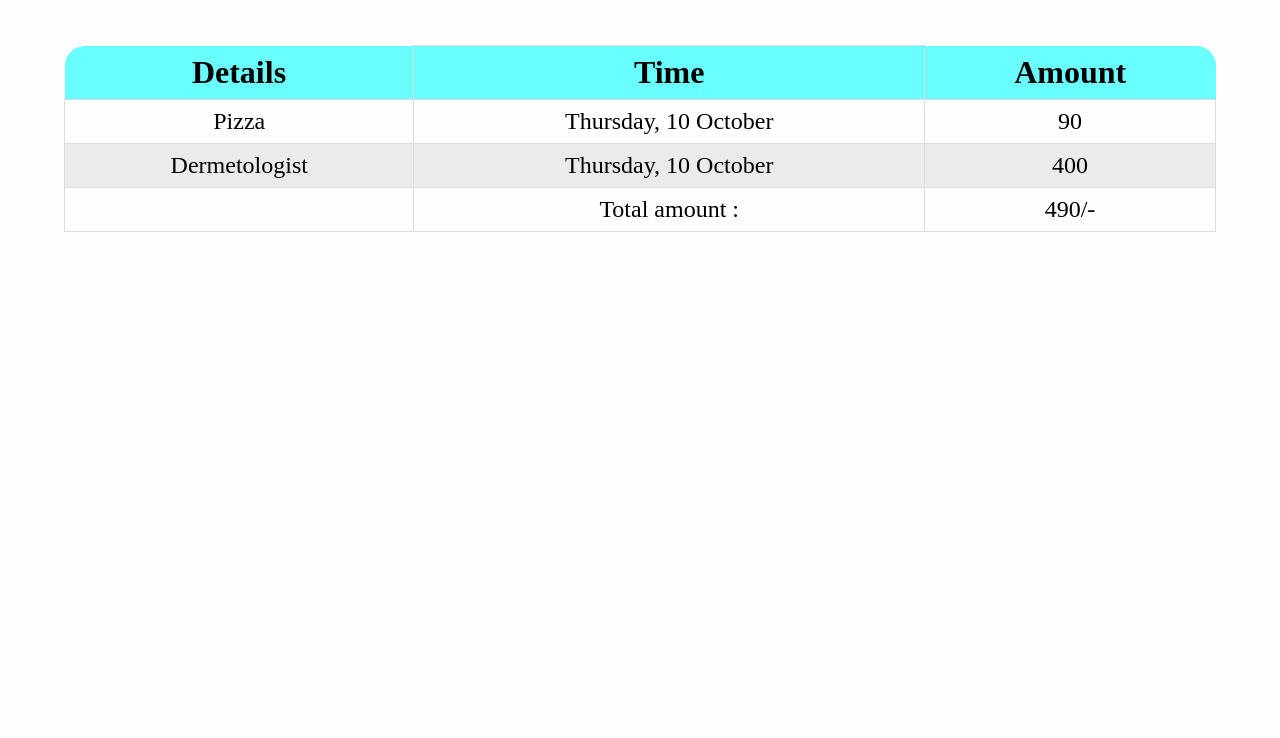
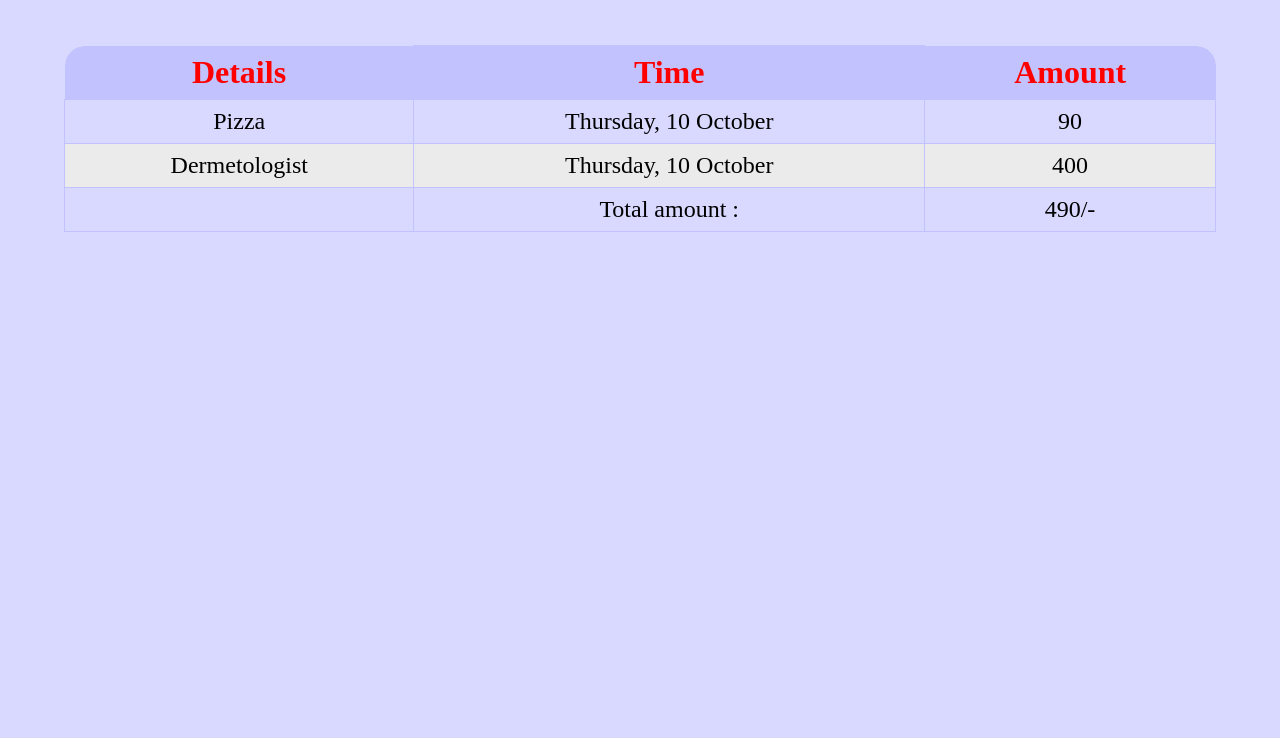
Before and after one commit to dhamejanishivam/Expense-Tracker, a plain HTML site: page index.html in a window 1280 px wide. Shown: the part 62-800 px from the top of the page. Drawn offline with Linux system fonts and the light colour scheme.

Commit message:
Update index.html

```diff
--- a/index.html
+++ b/index.html
@@ -15,11 +15,15 @@
 
         body {
             background-color: #fefefe;
+            background-color: rgb(245, 221, 225);
+            background-color: #d9d9ff;
+            /* background: linear-gradient(36deg, rgb(129, 129, 243) 0%, rgb(247, 226, 230) 50%, rgb(129, 129, 243) 100%); */
         }
 
         .header {
             display: flex;
             background-color: #00a7a2;
+            background-color: #8787ff;
             justify-content: center;
             color: white;
             padding: 10px 0px;
@@ -36,12 +40,14 @@
 
         td,
         th {
-            border: 1px solid #dddddd;
+            border: 1px solid #c2c2ff;
             padding: 8px;
         }
 
         .table table th {
-            background-color: rgb(106, 255, 255);
+            /* background-color: rgb(106, 255, 255);
+            background-color: rgb(228, 128, 161); */
+            background-color: rgb(194, 194, 255);
             font-weight: bolder;
             font-size: 2rem;
 
@@ -65,14 +71,27 @@
         .table table th:nth-last-child(1) {
             border-top-right-radius: 20px;
             border-right: none;
+            border: none;
+            /* background-color: red; */
             border-top: none;
         }
+
+        .table table tr:nth-child(n){
+            color: black ;
+            font-weight: 520;
+        }
+
+
+        .table table tr:first-child{
+            color: red;
+            font-weight: bolder;
+        }
+
     </style>
 
 </head>
 
 <body>
-    <!-- Control it with mobile, site will be hosted and viewed, but to edit it ill send command from my mobile then it will reflect on the site -->
 
     <header>
 
@@ -122,10 +141,4 @@
 
 </body>
 
-
-
-
-
-
-
 </html>
```
